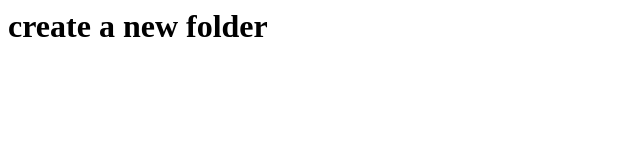
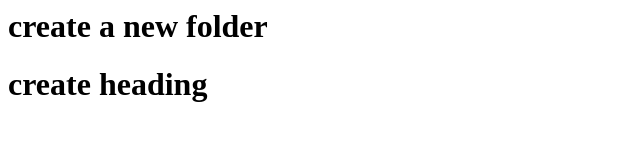
Before and after one commit to devananda112/gitdemo, a plain HTML site: page heading.html in a window 1280 px wide. Shown: the whole page, without its empty margins (0-640 px from the left). Drawn offline with Linux system fonts and the light colour scheme.

Commit message:
message changed

```diff
--- a/heading.html
+++ b/heading.html
@@ -4,5 +4,6 @@
     </title></head>
     <body>
         <h1>create a new folder</h1>
+        <h1> create  heading</h1>
     </body>
 </html>
```
